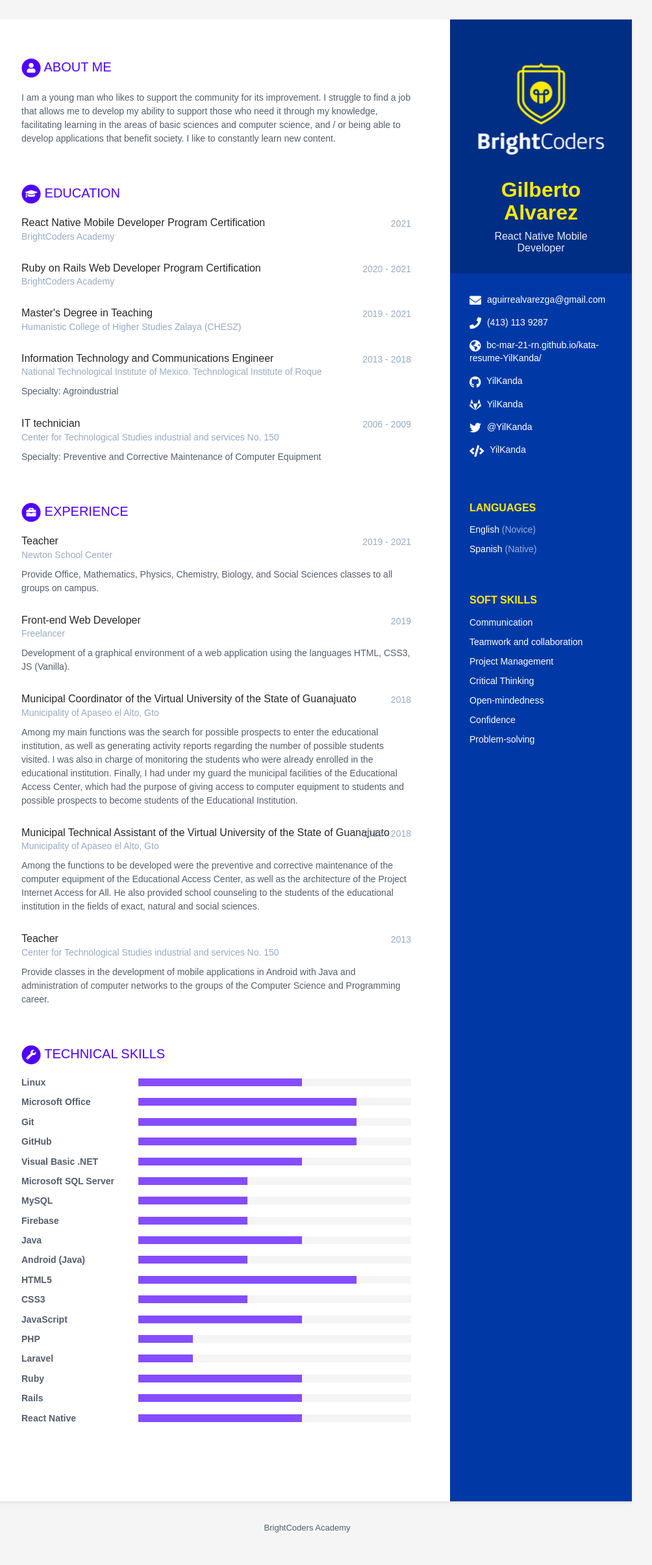
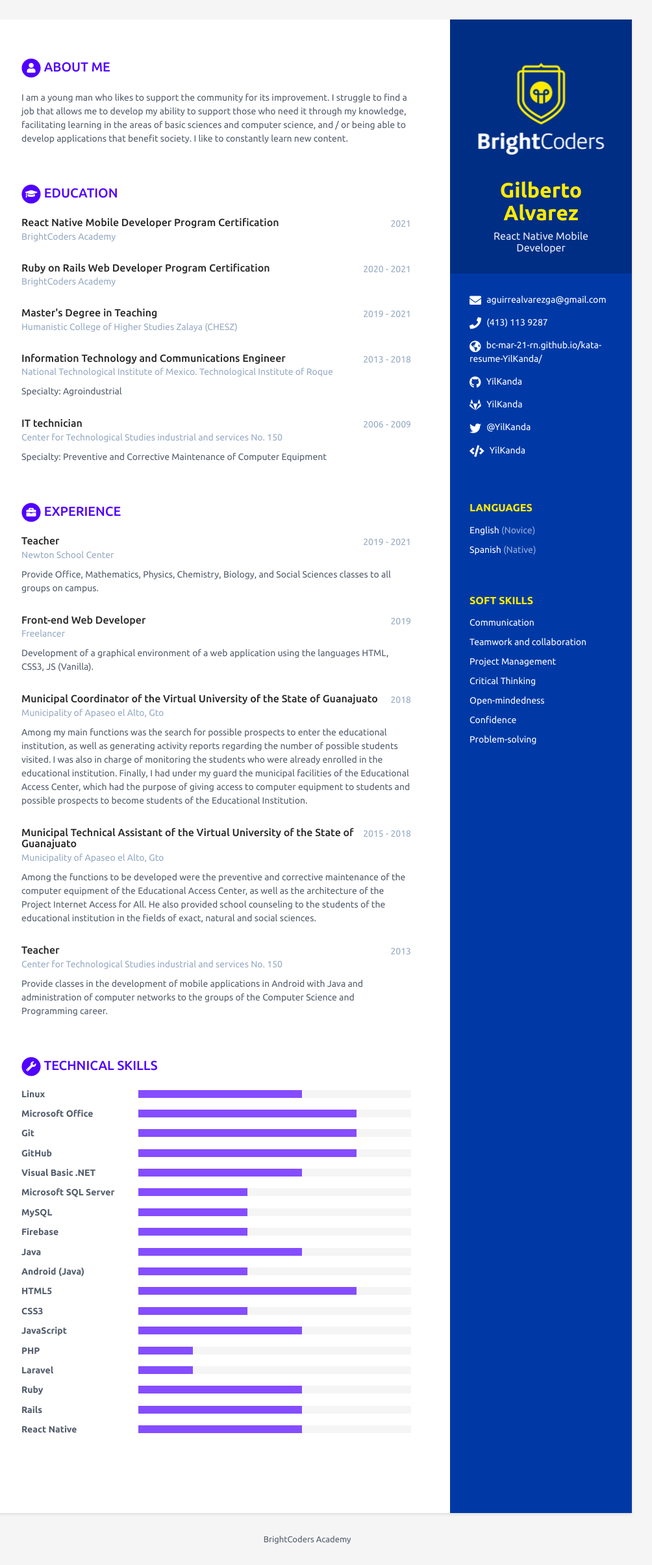
Before and after one commit to BC-MAR-21-RN/kata-resume-YilKanda, a Jekyll site: the page built from index.html, in a window 1280 px wide. Shown: the whole page at 65% size, without its empty margins (167-1171 px from the left). Built offline with Jekyll 4.4.1, drawn with Linux system fonts in a browser that asks for light colours.

Commit message:
Update head.html

```diff
--- a/_includes/head.html
+++ b/_includes/head.html
@@ -19,6 +19,10 @@
   <!-- Plugins CSS -->
   <link rel="stylesheet" href="{{ site.baseurl }}/assets/plugins/font-awesome/css/all.css">
 
+  <link rel="preconnect" href="https://fonts.googleapis.com">
+<link rel="preconnect" href="https://fonts.gstatic.com" crossorigin>
+<link href="https://fonts.googleapis.com/css2?family=Ubuntu:wght@300;400;500;700&display=swap" rel="stylesheet">
+
   <!-- Theme CSS -->
   <link id="theme-style" rel="stylesheet" href="{{ site.baseurl }}/assets/css/main.css">
   <!-- HTML5 shim and Respond.js for IE8 support of HTML5 elements and media queries -->
```
